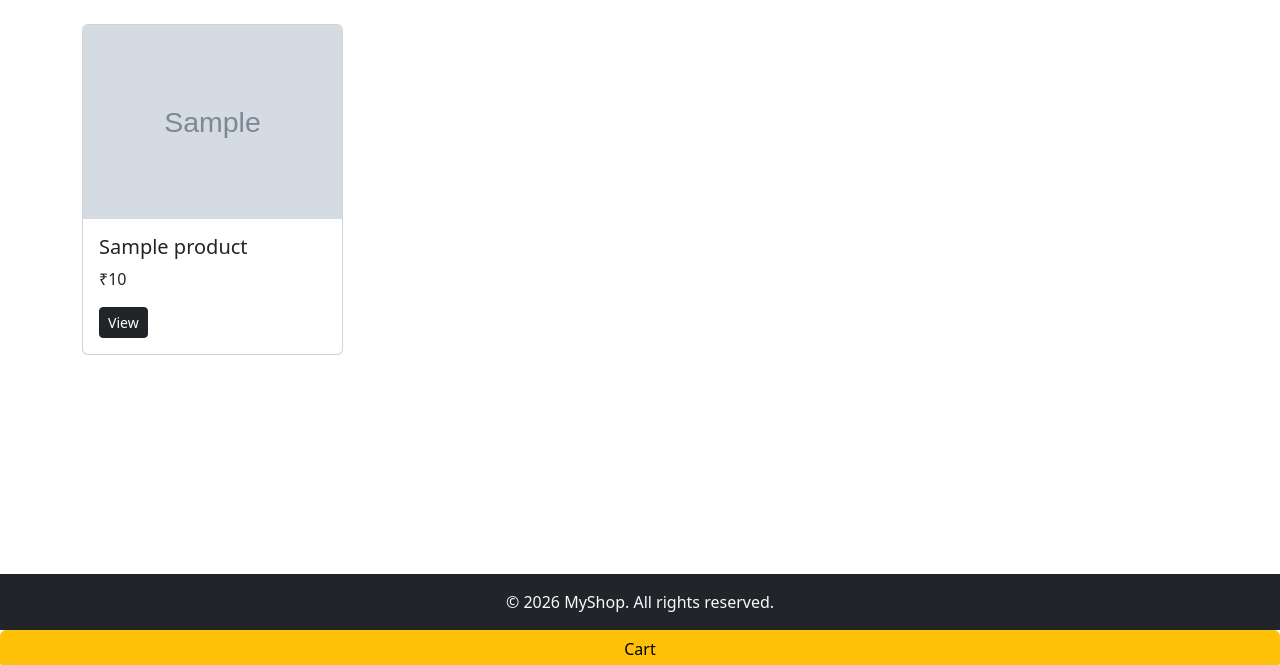
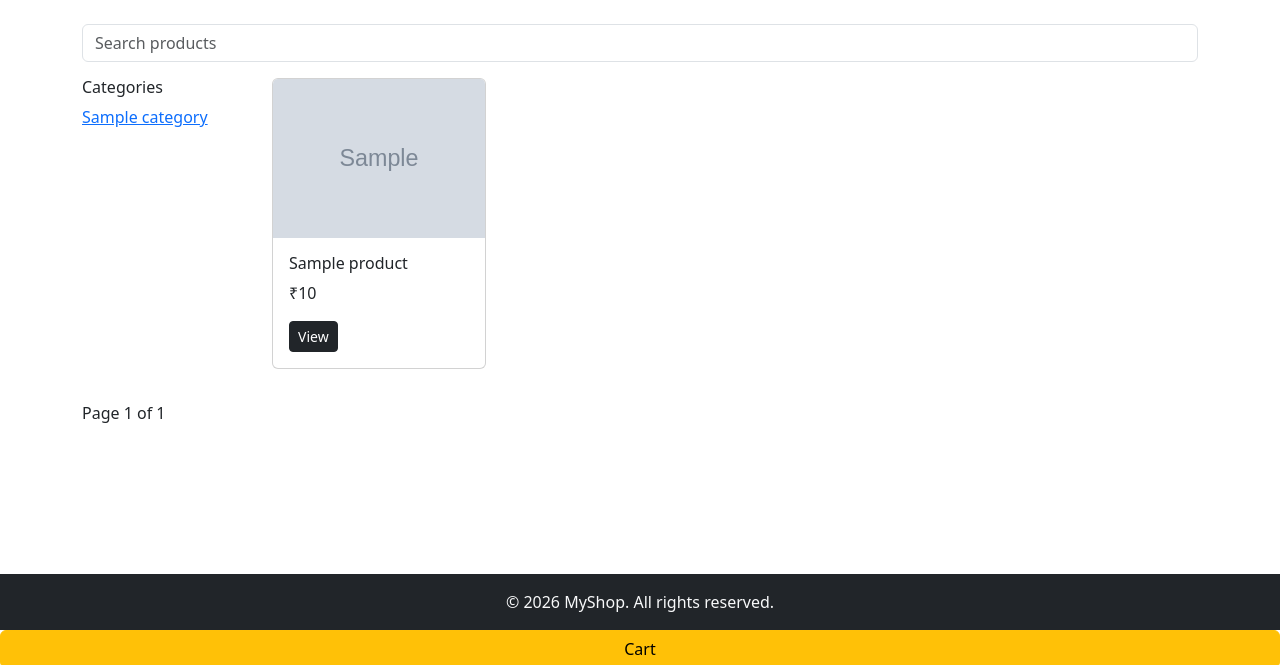
Before and after one commit to elangosakthivel-124/ecommerce, a Django app: template templates/home.html in a window 1280 px wide. Shown: the part 56-721 px from the top of the page. Run offline with Django 3.2, Linux system fonts and the light colour scheme; the template is opened without the code that fills it: most values are stand-ins (such as "Sample title", 1, 10 or a date in 2020); grey boxes marked "Sample" are stand-in pictures.

Commit message:
Update home.html

```diff
--- a/templates/home.html
+++ b/templates/home.html
@@ -1,28 +1,65 @@
 {% extends 'base.html' %}
 {% block content %}
+
+<form method="GET" class="mb-3">
+<input name="q" class="form-control" placeholder="Search products">
+</form>
+
+<div class="row">
+
+<div class="col-md-2">
+
+<h6>Categories</h6>
+
+{% for c in categories %}
+<a href="/?category={{c.id}}" class="d-block">{{ c.name }}</a>
+{% endfor %}
+
+</div>
+
+<div class="col-md-10">
 
 <div class="row">
 
 {% for p in products %}
 
 <div class="col-md-3">
-<div class="card mb-4">
 
+<div class="card mb-3">
 <img src="{{ p.image.url }}" class="card-img-top">
 
 <div class="card-body">
-<h5>{{ p.name }}</h5>
+<h6>{{ p.name }}</h6>
 <p>₹{{ p.price }}</p>
-
 <a href="/product/{{p.id}}/" class="btn btn-sm btn-dark">View</a>
+</div>
 
 </div>
 
-</div>
 </div>
 
 {% endfor %}
 
 </div>
 
+</div>
+
+</div>
+
+<!-- Pagination -->
+
+<div class="mt-3">
+
+{% if products.has_previous %}
+<a href="?page={{products.previous_page_number}}">Prev</a>
+{% endif %}
+
+Page {{ products.number }} of {{ products.paginator.num_pages }}
+
+{% if products.has_next %}
+<a href="?page={{products.next_page_number}}">Next</a>
+{% endif %}
+
+</div>
+
 {% endblock %}
```
